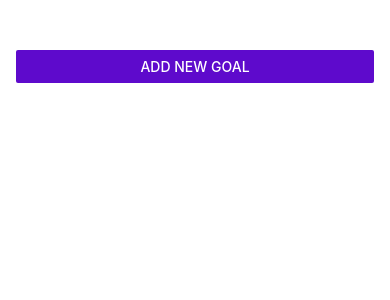
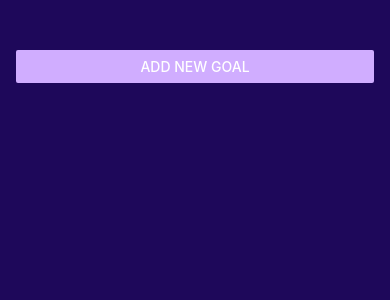
Before and after one commit to Amy-J-Seo/rnudemy, a React Native app in the folder section01/RNCourse/: screen / in a window 390 px wide. Shown: the top 300 px of the page. Built offline with nearby package versions, Linux system fonts and the light colour scheme.

Commit message:
status bar from expo

```diff
--- a/section01/RNCourse/App.js
+++ b/section01/RNCourse/App.js
@@ -2,6 +2,7 @@
 import { StyleSheet, View, FlatList, Button } from "react-native";
 import GoalItem from "./components/GoalItem";
 import GoalInput from "./components/GoalInput";
+import { StatusBar } from "expo-status-bar";
 
 export default function App() {
   const [isModalVisible, setIsModalVisible] = useState(false);
@@ -27,10 +28,12 @@
     setIsModalVisible(!visible);
   }
   return (
+    <>
+      <StatusBar style="light" />
       <View style={styles.appContainer}>
         <Button
           title="Add New Goal"
-        color="#5e0acc"
+          color="#d0adff"
           onPress={startAddGoalHandler}
         />
         <GoalInput
@@ -57,6 +60,7 @@
           />
         </View>
       </View>
+    </>
   );
 }
 
@@ -65,6 +69,7 @@
     flex: 1,
     paddingTop: 50,
     paddingHorizontal: 16,
+    backgroundColor: "#1e085a",
   },
   goalsContainer: {
     flex: 5,
--- a/section01/RNCourse/app.json
+++ b/section01/RNCourse/app.json
@@ -5,6 +5,7 @@
     "version": "1.0.0",
     "orientation": "portrait",
     "icon": "./assets/icon.png",
+    "backgroundColor": "#1e085a",
     "userInterfaceStyle": "light",
     "splash": {
       "image": "./assets/splash.png",
@@ -14,9 +15,7 @@
     "updates": {
       "fallbackToCacheTimeout": 0
     },
-    "assetBundlePatterns": [
-      "**/*"
-    ],
+    "assetBundlePatterns": ["**/*"],
     "ios": {
       "supportsTablet": true
     },
--- a/section01/RNCourse/components/GoalInput.js
+++ b/section01/RNCourse/components/GoalInput.js
@@ -79,9 +79,12 @@
   textInput: {
     borderWidth: 1,
     borderColor: "#e4d0ff",
+    backgroundColor: "#e4d0ff",
+    borderRadius: 6,
     width: "100%",
-    padding: 8,
+    padding: 10,
     marginBottom: 10,
+    color: "#120438",
   },
   image: {
     width: 100,
```
Lines whose indentation alone changed are shown as unchanged.
